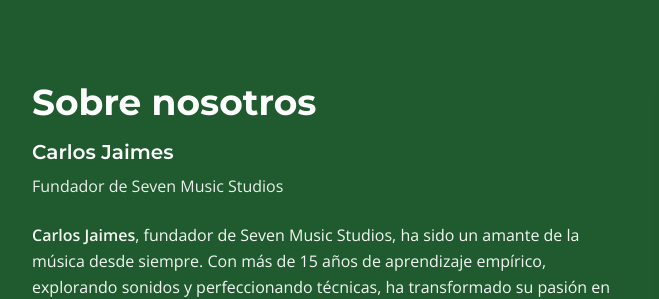
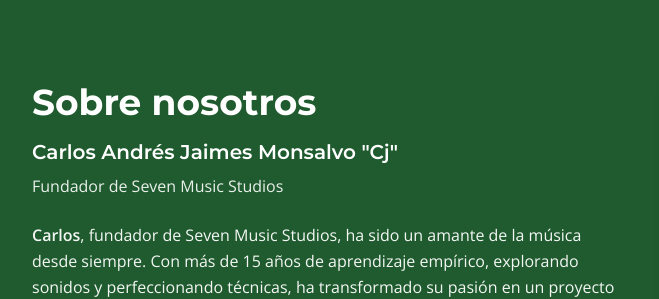
Before and after one commit to sevenmusicstudios/Seven-Music-Studios, a plain HTML site: page index.html in a window 1280 px wide. Shown: the part 1380-1679 px from the top of the page, 0-659 px from the left. Drawn offline with nearby package versions, Linux system fonts and the light colour scheme.

Commit message:
Update index.html

```diff
--- a/index.html
+++ b/index.html
@@ -215,10 +215,10 @@
     <div class="max-w-7xl mx-auto px-4 sm:px-6 lg:px-8 grid md:grid-cols-2 gap-12 items-center">
       <div>
         <h2 class="font-title text-3xl sm:text-4xl font-bold mb-4">Sobre nosotros</h2>
-        <h3 class="font-subtitle text-xl font-semibold mb-2">Carlos Jaimes</h3>
+        <h3 class="font-subtitle text-xl font-semibold mb-2">Carlos Andrés Jaimes Monsalvo "Cj"</h3>
         <p class="opacity-90 mb-6">Fundador de Seven Music Studios</p>
         <p class="leading-relaxed opacity-95">
-          <strong>Carlos Jaimes</strong>, fundador de Seven Music Studios, ha sido un amante de la música desde siempre.
+          <strong>Carlos</strong>, fundador de Seven Music Studios, ha sido un amante de la música desde siempre.
           Con más de 15 años de aprendizaje empírico, explorando sonidos y perfeccionando técnicas, ha transformado su pasión en un proyecto de vida.
           Aunque se graduó en Negocios Internacionales, decidió dedicarse por completo a su verdadera vocación: la producción musical.
         </p>
```
